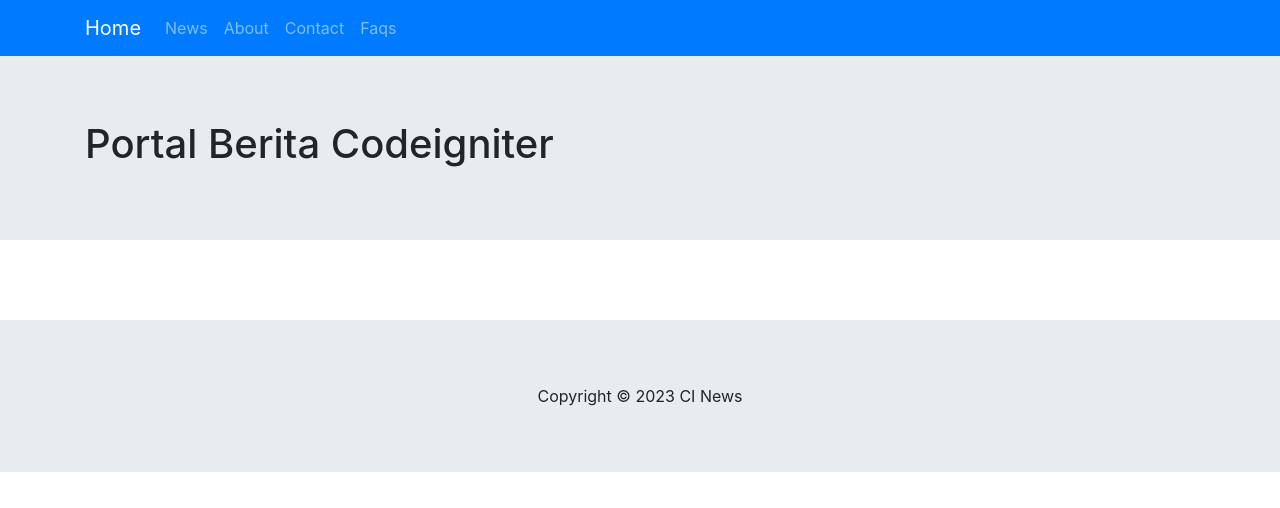
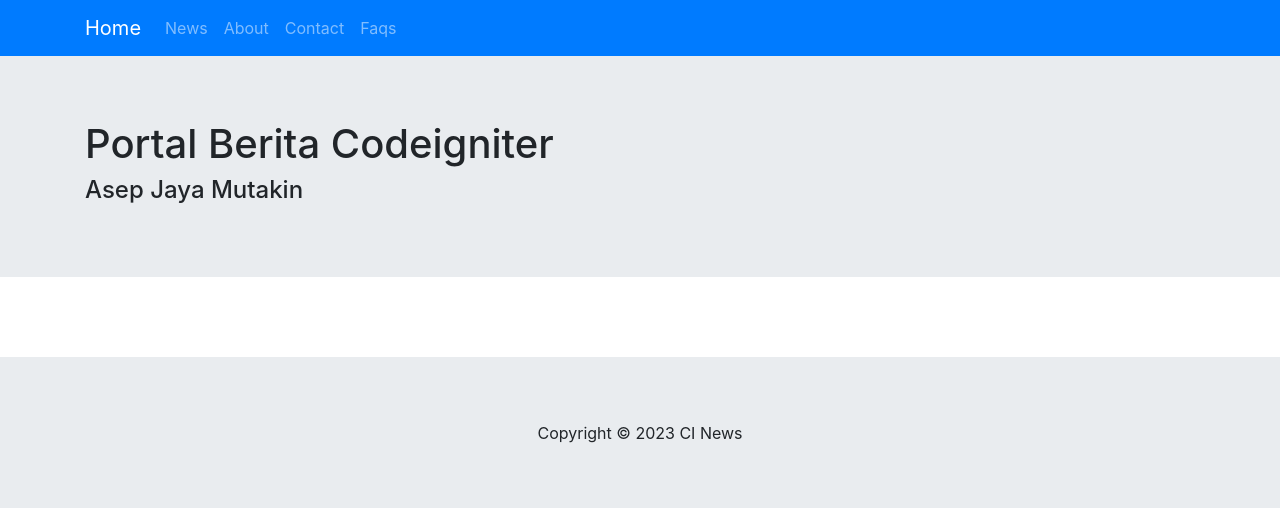
Before and after one commit to ajmspace/ci-news, a CodeIgniter 4 app: template app/Views/news.php in a window 1280 px wide. Shown: the top 508 px of the page. Run offline with PHP 8.4 and a stand-in for CodeIgniter, Linux system fonts and the light colour scheme; the template is opened without the code that fills it, so the values that code supplies are empty; some libraries are stand-ins or nearby versions.

Commit message:
edit header

```diff
--- a/app/Views/layout/header.php
+++ b/app/Views/layout/header.php
@@ -3,6 +3,7 @@
         <div class="row">
             <div class="col-md-12">
                 <h1 class="h1">Portal Berita Codeigniter</h1>
+                <h4>Asep Jaya Mutakin</h>
             </div>
         </div>
     </div>
--- a/app/Views/layout/post_layout.php
+++ b/app/Views/layout/post_layout.php
@@ -5,6 +5,7 @@
 	<meta charset="UTF-8">
 	<meta name="viewport" content="width=device-width, initial-scale=1.0">
 	<title>Protal Berita Codeigniter</title>
+
 
 	<!-- Bootstrap CSS -->
 	<link rel="stylesheet" href="<?= base_url('css/bootstrap.min.css') ?>" />
```
